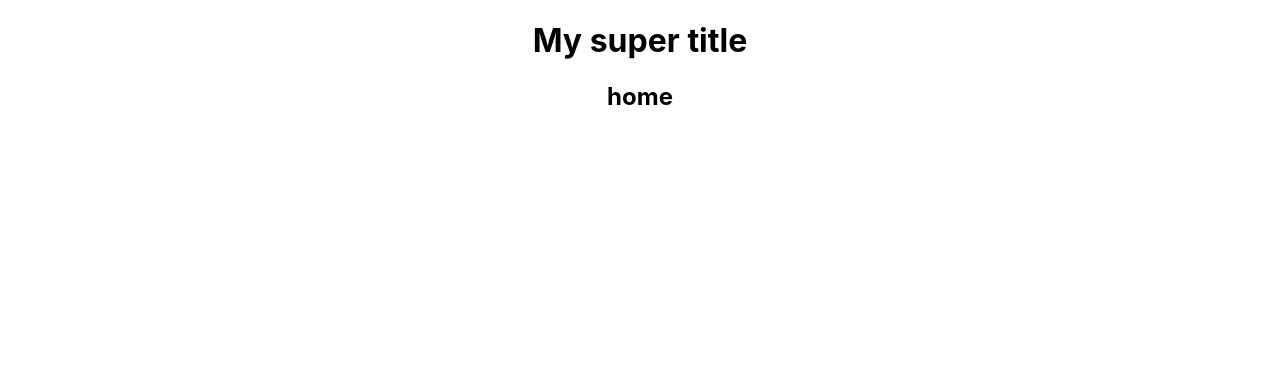
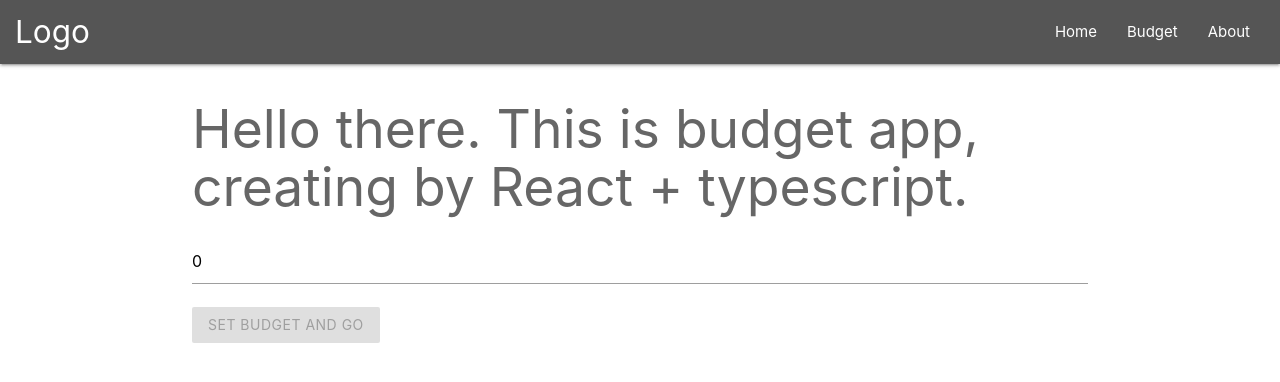
Before and after one commit to yuriiholskiy/react-budget, a React (Create React App) app: page / in a window 1280 px wide. Shown: the top 382 px of the page. Built offline with nearby package versions, Linux system fonts and the light colour scheme.

Commit message:
work on home page, create budget context and set localStorage

```diff
--- a/public/index.html
+++ b/public/index.html
@@ -10,20 +10,7 @@
       content="Web site created using create-react-app"
     />
     <link rel="apple-touch-icon" href="%PUBLIC_URL%/logo192.png" />
-    <!--
-      manifest.json provides metadata used when your web app is installed on a
-      user's mobile device or desktop. See https://developers.google.com/web/fundamentals/web-app-manifest/
-    -->
-    <link rel="manifest" href="%PUBLIC_URL%/manifest.json" />
-    <!--
-      Notice the use of %PUBLIC_URL% in the tags above.
-      It will be replaced with the URL of the `public` folder during the build.
-      Only files inside the `public` folder can be referenced from the HTML.
-
-      Unlike "/favicon.ico" or "favicon.ico", "%PUBLIC_URL%/favicon.ico" will
-      work correctly both with client-side routing and a non-root public URL.
-      Learn how to configure a non-root public URL by running `npm run build`.
-    -->
+    <link rel="stylesheet" href="https://cdnjs.cloudflare.com/ajax/libs/materialize/1.0.0/css/materialize.min.css">
     <title>React App</title>
   </head>
   <body>
--- a/src/App.css
+++ /dev/null
@@ -1,38 +0,0 @@
-.App {
-  text-align: center;
-}
-
-.App-logo {
-  height: 40vmin;
-  pointer-events: none;
-}
-
-@media (prefers-reduced-motion: no-preference) {
-  .App-logo {
-    animation: App-logo-spin infinite 20s linear;
-  }
-}
-
-.App-header {
-  background-color: #282c34;
-  min-height: 100vh;
-  display: flex;
-  flex-direction: column;
-  align-items: center;
-  justify-content: center;
-  font-size: calc(10px + 2vmin);
-  color: white;
-}
-
-.App-link {
-  color: #61dafb;
-}
-
-@keyframes App-logo-spin {
-  from {
-    transform: rotate(0deg);
-  }
-  to {
-    transform: rotate(360deg);
-  }
-}
--- a/src/App.tsx
+++ b/src/App.tsx
@@ -1,27 +1,42 @@
 import React from 'react';
-import './App.css';
 
 // router
 import { BrowserRouter, Switch, Route } from 'react-router-dom';
 
 // pages
 import HomePage from './pages/home.page';
+import BudgetPage from './pages/budget.page';
 import AboutPage from './pages/about.page';
 
 // component
 import NavbarComponent from './components/navbar.component';
 
+// providers
+import BudgetContext, { IBudget } from './providers/budget.provider';
+
+// markup
 const App: React.FC = () => {
+	const [budget, setBudget] = React.useState<number>(0);
+	const budgetContext: IBudget = {
+		budget,
+		setBudget
+	};
 	return (
+		<BudgetContext.Provider value={budgetContext}>
 			<BrowserRouter>
-      <div className="App">
-        <NavbarComponent title="My super title" />
+				<div className="app-budget">
+					<NavbarComponent />
+					<div className="container">
+
 						<Switch>
 							<Route exact path="/" component={HomePage} />
+							<Route path="/budget" component={BudgetPage} />
 							<Route path="/about" component={AboutPage} />
 						</Switch>
 					</div>
+				</div>
 			</BrowserRouter>
+		</BudgetContext.Provider>
 	);
 }
 
--- a/src/components/navbar.component.tsx
+++ b/src/components/navbar.component.tsx
@@ -1,13 +1,26 @@
 import React from 'react';
 
-type NavbarProps = {
-	title?: string;
-};
+import { Link } from 'react-router-dom';
 
-const NavbarComponent: React.FC<NavbarProps> = ({title = 'default title'}) => {
+const NavbarComponent: React.FC = () => {
   return (
     <header>
-    	<h1>{title}</h1>
+    	<nav className="px-1 app-budget-nav">
+		    <div className="nav-wrapper">
+		      <Link to="/" className="brand-logo">Logo</Link>
+		      <ul id="nav-mobile" className="right hide-on-med-and-down">
+		        <li>
+		        	<Link to="/">Home</Link>
+		        </li>
+		        <li>
+		        	<Link to="/budget">Budget</Link>
+		        </li>
+		        <li>
+		        	<Link to="/about">About</Link>
+		        </li>
+		      </ul>
+		    </div>
+		  </nav>
     </header>
   );
 };
--- a/src/index.css
+++ b/src/index.css
@@ -11,3 +11,67 @@ code {
   font-family: source-code-pro, Menlo, Monaco, Consolas, 'Courier New',
     monospace;
 }
+
+:root {
+	--navbar-bg: #555;
+	--main-bg: #fff;
+	--font-color: #666;
+	--btn-bg-color: #555;
+}
+
+
+.mt-1 {
+	margin-top: 1rem;
+}
+.mb-1 {
+	margin-bottom: 1rem;
+}
+.ml-1 {
+	margin-left: 1rem;
+}
+.mr-1 {
+	margin-right: 1rem;
+}
+.mx-1 {
+	margin-left: 1rem;
+	margin-right: 1rem;
+}
+.my-1 {
+	margin-top: 1rem;
+	margin-bottom: 1rem;
+}
+
+.pt-1 {
+	padding-top: 1rem;
+}
+.pb-1 {
+	padding-bottom: 1rem;
+}
+.pl-1 {
+	padding-left: 1rem;
+}
+.pr-1 {
+	padding-right: 1rem;
+}
+.px-1 {
+	padding-left: 1rem;
+	padding-right: 1rem;
+}
+.py-1 {
+	padding-top: 1rem;
+	padding-bottom: 1rem;
+}
+
+
+.app-budget {
+	background-color: var(--main-bg);
+	color: var(--font-color);
+}
+
+.app-budget-nav {
+	background-color: var(--navbar-bg);
+}
+
+.app-budget-btn {
+	background-color: var(--btn-bg-color);
+}
--- /dev/null
+++ b/src/pages/budget.page.tsx
@@ -0,0 +1,16 @@
+import React from 'react';
+import { getFromStorage } from '../utils/local-storage';
+
+const BudgetPage: React.FC = () => {
+	const budget = getFromStorage('budget') ? getFromStorage('budget') : 0;
+
+  return (
+  	<>
+	  	<h2>Budget page</h2>
+
+	  	<p>Your budget is: {budget}</p>
+  	</>
+  );
+};
+
+export default BudgetPage;
--- a/src/pages/home.page.tsx
+++ b/src/pages/home.page.tsx
@@ -1,8 +1,39 @@
 import React from 'react';
 
-const HomePage: React.FC = () => {
+import BudgetContext, { IBudget } from '../providers/budget.provider';
+
+import { setToStorage } from '../utils/local-storage';
+
+type Props = {
+	history: any;
+};
+
+const HomePage: React.FC<Props> = ({ history }) => {
+	const { budget, setBudget } = React.useContext<IBudget>(BudgetContext);
+
+	const handleClick = () => {
+		setToStorage('budget', budget);
+		history.push('/budget');
+	};
   return (
-    <h2>home</h2>
+  	<>
+	    <h2>Hello there. This is budget app, creating by React + typescript.</h2>
+  		<div className="input-field col s12">
+	      <input id="budget"
+	      			 type="number"
+	      			 className="validate"
+	      			 placeholder="Type your budget"
+	      			 min="0"
+	      			 value={budget}
+	      			 onChange={(e) => setBudget(+e.target.value)} />
+	    </div>
+
+	    <button className="btn app-budget-btn"
+	    				disabled={budget <= 0}
+	    				onClick={handleClick}>
+	    				Set budget and go
+	    </button>
+    </>
   );
 };
 
--- /dev/null
+++ b/src/providers/budget.provider.ts
@@ -0,0 +1,10 @@
+import React from 'react';
+
+export interface IBudget {
+	budget: number;
+	setBudget: React.Dispatch<React.SetStateAction<number>>;
+};
+
+const BudgetContext = React.createContext<IBudget | any>(0);
+
+export default BudgetContext;
--- /dev/null
+++ b/src/utils/local-storage.ts
@@ -0,0 +1,2 @@
+export const setToStorage = (key: string, val: any) => window.localStorage.setItem(key, val);
+export const getFromStorage = (key: string) => window.localStorage.getItem(key);
```
Lines whose indentation alone changed are shown as unchanged.
